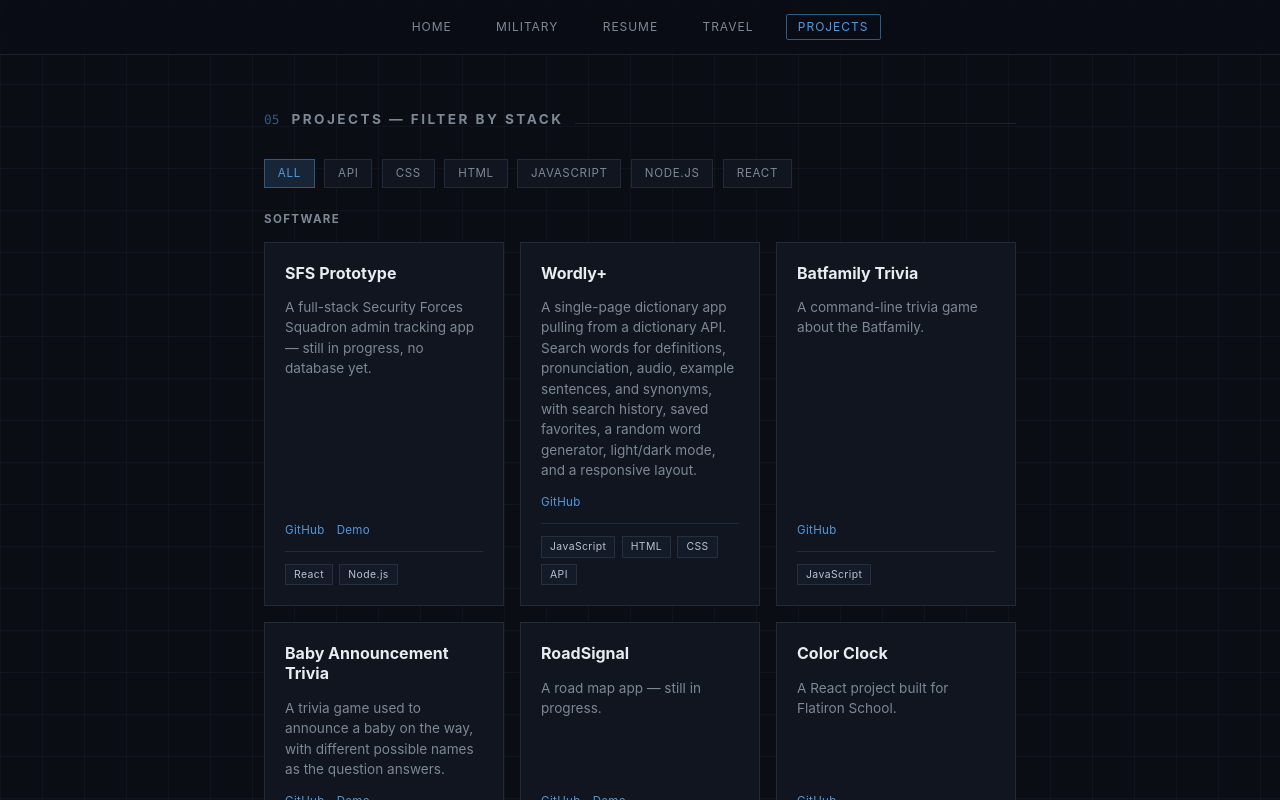
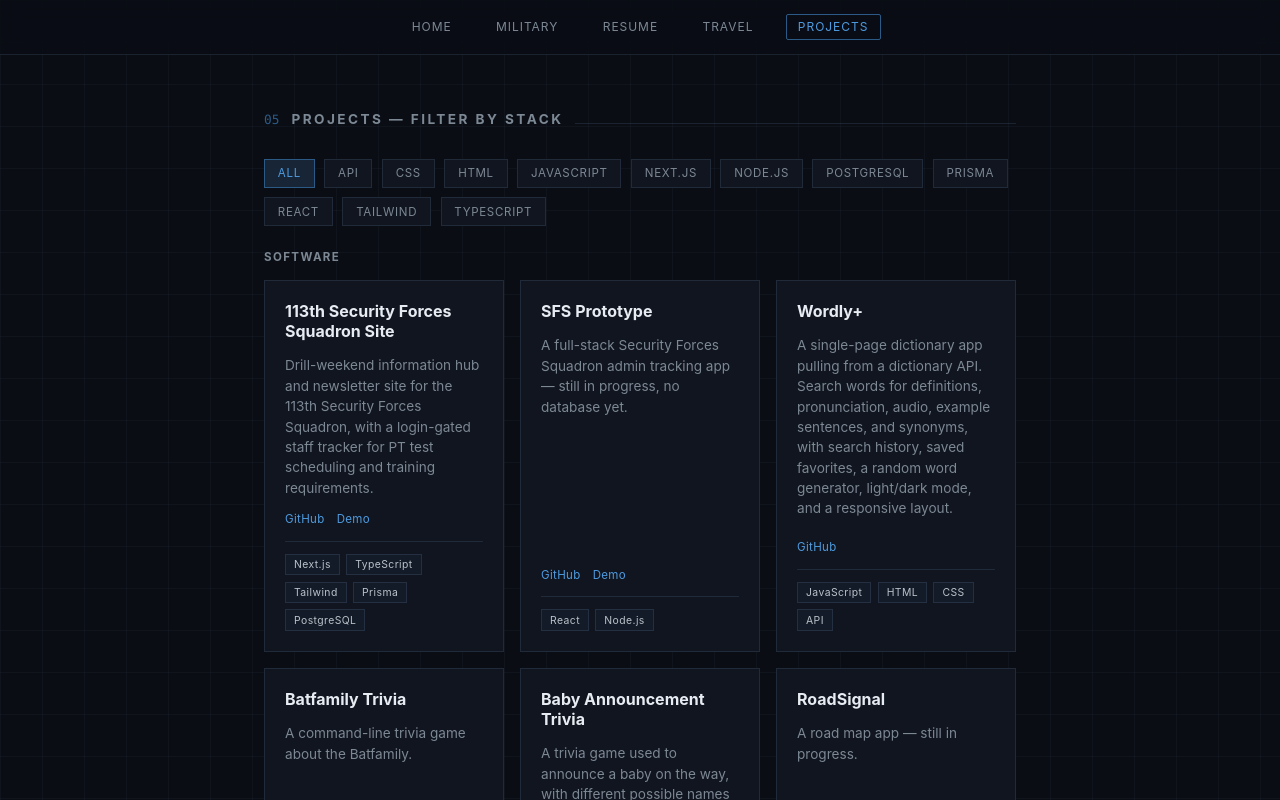
Before and after one commit to brotherhood1511-boop/My-Website, a React (Vite) app in the folder frontend/: page /projects in a window 1280 px wide. Shown: the top 800 px of the page. Built offline with nearby package versions, Linux system fonts and the light colour scheme.

Commit message:
Add 113th Security Forces Squadron site to projects

```diff
--- a/frontend/src/data/projects.js
+++ b/frontend/src/data/projects.js
@@ -1,6 +1,16 @@
 export const CATEGORIES = ["Software", "Networking", "Cybersecurity"];
 
 export const projects = [
+  {
+    id: "sfs-website",
+    title: "113th Security Forces Squadron Site",
+    category: "Software",
+    description:
+      "Drill-weekend information hub and newsletter site for the 113th Security Forces Squadron, with a login-gated staff tracker for PT test scheduling and training requirements.",
+    stack: ["Next.js", "TypeScript", "Tailwind", "Prisma", "PostgreSQL"],
+    github: "https://github.com/brotherhood1511-boop/SFS-website",
+    demo: "https://sfs-website-fawn.vercel.app/",
+  },
   {
     id: "sfs-prototype",
     title: "SFS Prototype",
```
